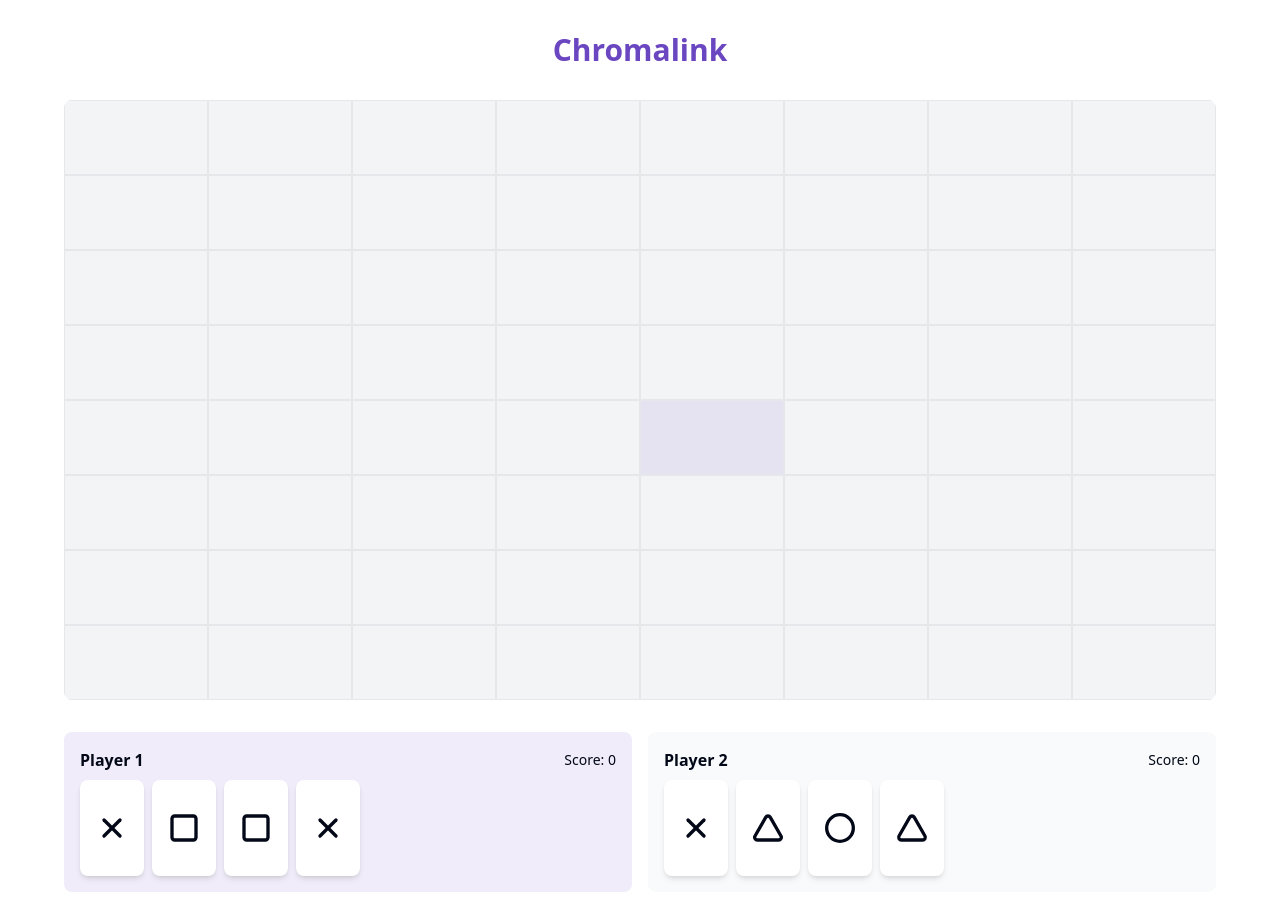
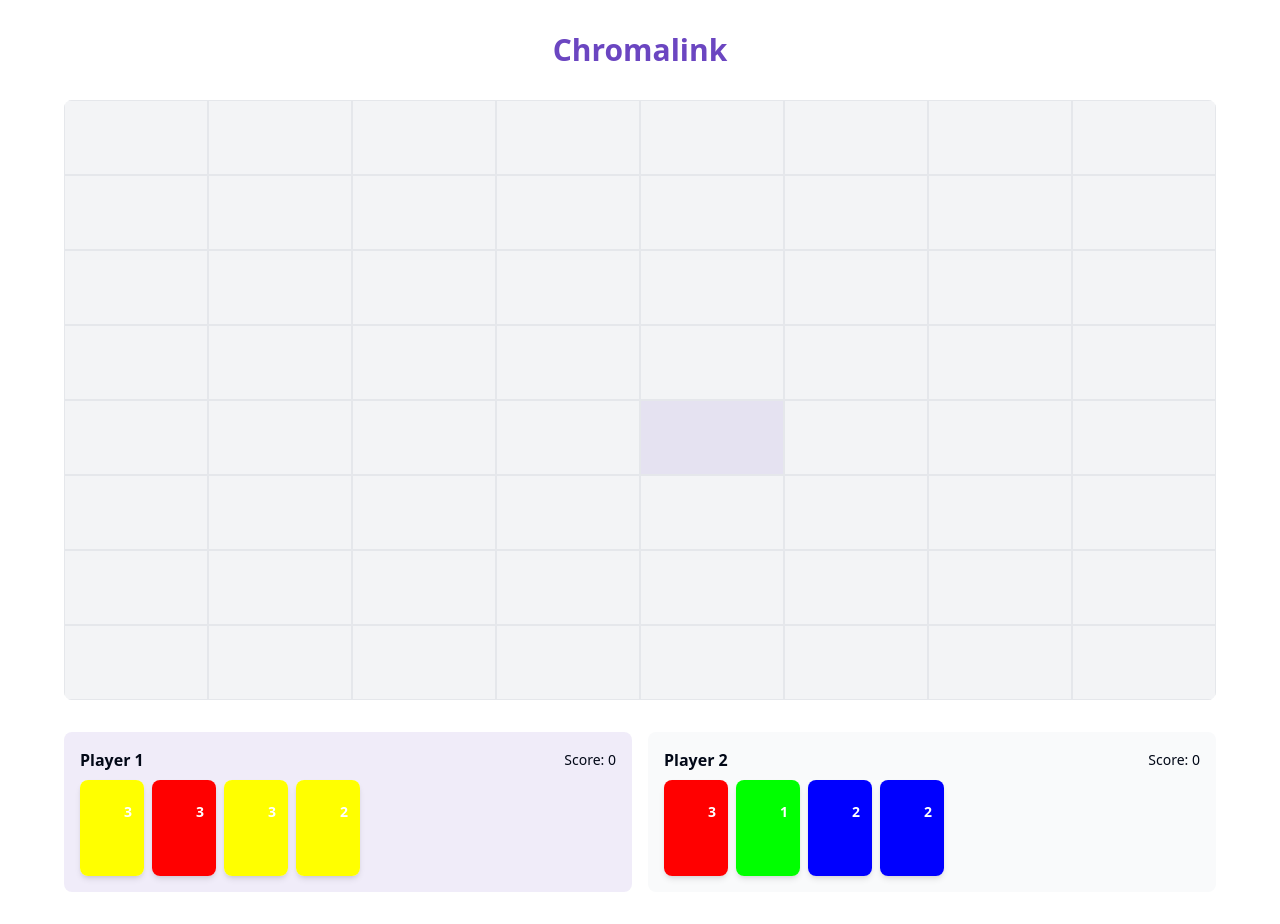
Before and after one commit to lecharles/game-for-kids-and-grownups-iota-card-play, a React (Vite) app: page / in a window 1280 px wide. Both pictures are taken after a click on the button "Start Game". Built offline with nearby package versions, Linux system fonts and the light colour scheme.

Commit message:
Fix color and number display
Addressed the issue where colors and numbers were not displaying correctly in the application.
[skip gpt_engineer]

```diff
--- a/src/components/GameCard.tsx
+++ b/src/components/GameCard.tsx
@@ -31,18 +31,21 @@ export const GameCard = ({ card, draggable = false, onDragStart }: GameCardProps
       }`}
     >
       <div
-        className={`absolute inset-0 rounded-lg bg-card-${card.color} bg-opacity-20 flex items-center justify-center`}
+        className={`absolute inset-0 rounded-lg flex items-center justify-center`}
+        style={{ backgroundColor: `var(--card-${card.color})` }}
       >
         <div className="relative">
           <ShapeComponent
-            className={`w-8 h-8 text-card-${card.color}`}
+            className="w-8 h-8"
+            style={{ color: `var(--card-${card.color})` }}
             strokeWidth={2.5}
           />
-          <span
-            className={`absolute -top-3 -right-3 w-5 h-5 rounded-full bg-card-${card.color} text-white flex items-center justify-center text-xs font-bold`}
+          <div
+            className={`absolute -top-3 -right-3 w-6 h-6 rounded-full flex items-center justify-center text-sm font-bold text-white`}
+            style={{ backgroundColor: `var(--card-${card.color})` }}
           >
             {card.number}
-          </span>
+          </div>
         </div>
       </div>
     </div>
--- a/src/index.css
+++ b/src/index.css
@@ -6,6 +6,10 @@
   :root {
     --background: 0 0% 100%;
     --foreground: 222.2 84% 4.9%;
+    --card-red: #FF0000;
+    --card-blue: #0000FF;
+    --card-green: #00FF00;
+    --card-yellow: #FFFF00;
 
     --card: 0 0% 100%;
     --card-foreground: 222.2 84% 4.9%;
@@ -54,6 +58,10 @@
   .dark {
     --background: 222.2 84% 4.9%;
     --foreground: 210 40% 98%;
+    --card-red: #FF0000;
+    --card-blue: #0000FF;
+    --card-green: #00FF00;
+    --card-yellow: #FFFF00;
 
     --card: 222.2 84% 4.9%;
     --card-foreground: 210 40% 98%;
```
